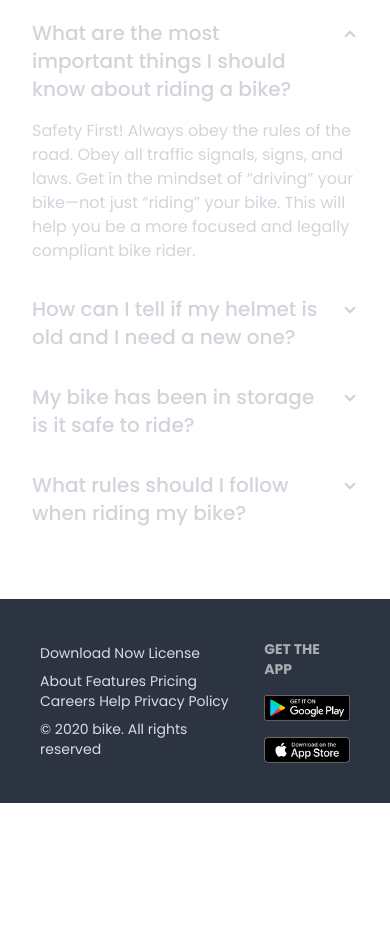
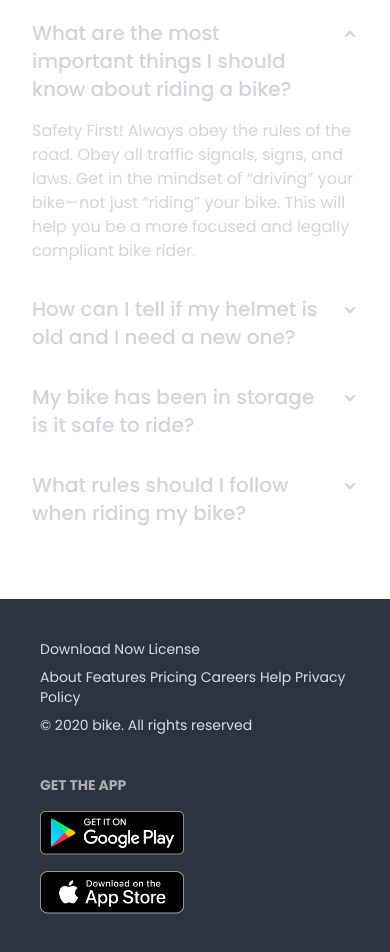
Before and after one commit to sajjad516/Bikers-Zone, a plain HTML site: page index.html in a window 390 px wide. Shown: the part 4781-5733 px from the top of the page. Before the commit the page ends 5584 px from the top, so only its background shows below. Drawn offline with nearby package versions, Linux system fonts and the light colour scheme.

Commit message:
footer part responsive

```diff
--- a/index.html
+++ b/index.html
@@ -322,7 +322,7 @@
         </section>
     </main>
     <!-- footer section -->
-    <footer class="footer flex justify-around items-center p-10 bg-neutral text-neutral-content">
+    <footer class="footer lg:flex flex-row justify-around items-center p-10 bg-neutral text-neutral-content">
         <div>
             <div>
                 <a href="#">Download Now</a>
```
